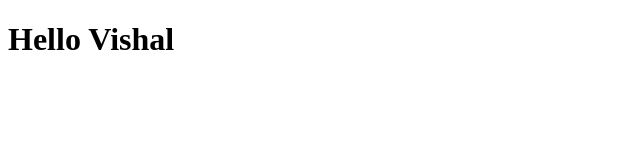
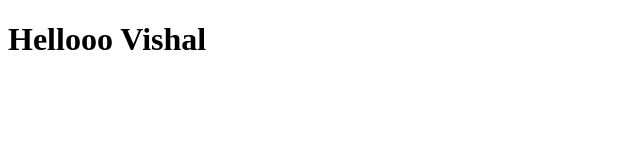
Before and after one commit to Vishal2827/index, a plain HTML site: page index.html in a window 1280 px wide. Shown: the whole page, without its empty margins (0-640 px from the left). Drawn offline with Linux system fonts and the light colour scheme.

Commit message:
Initial commit: added index.html

```diff
--- a/index.html
+++ b/index.html
@@ -6,6 +6,6 @@
     <title>Hello Vishal</title>
 </head>
 <body>
-    <h1>Hello Vishal</h1>
+    <h1>Hellooo Vishal</h1>
 </body>
 </html>
```
